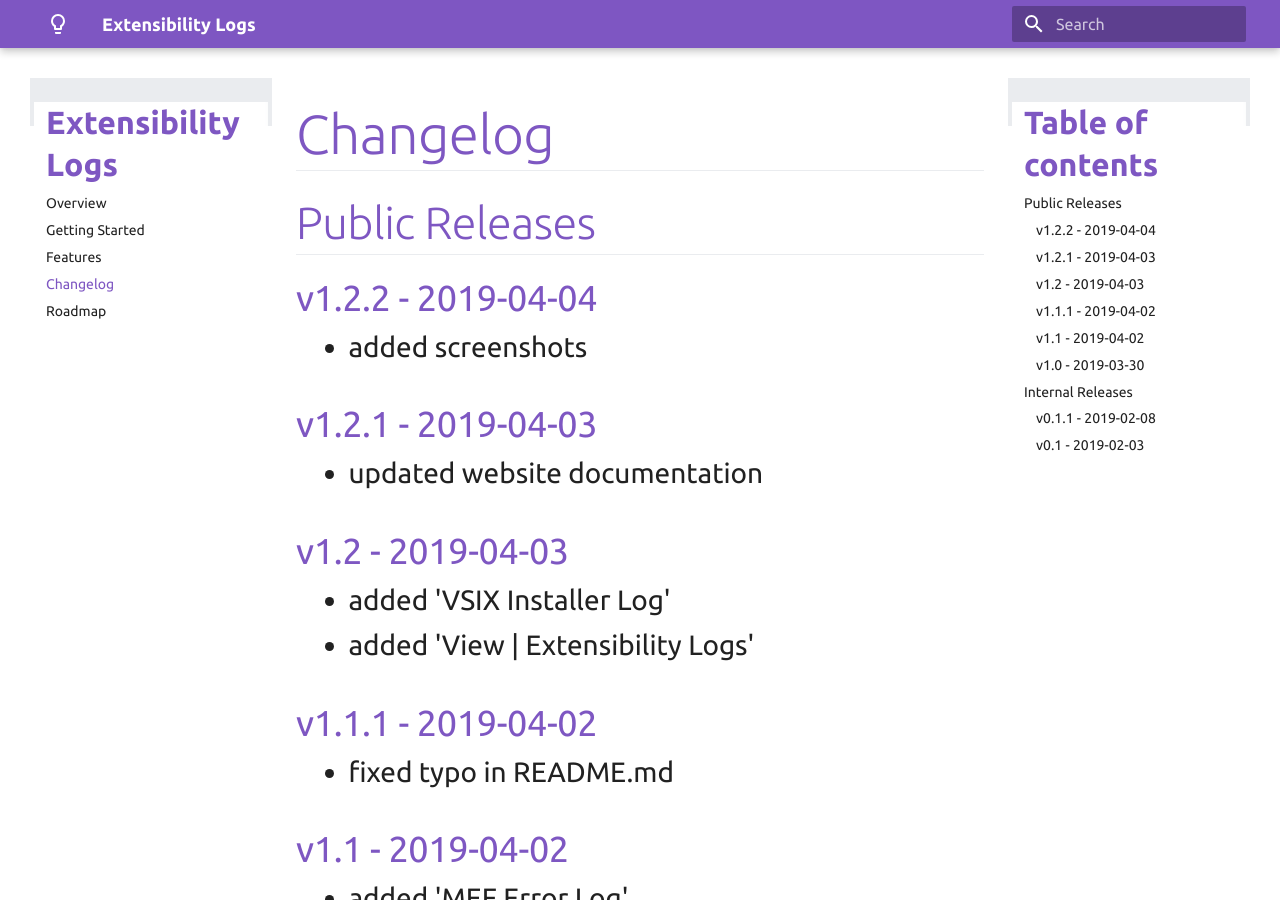
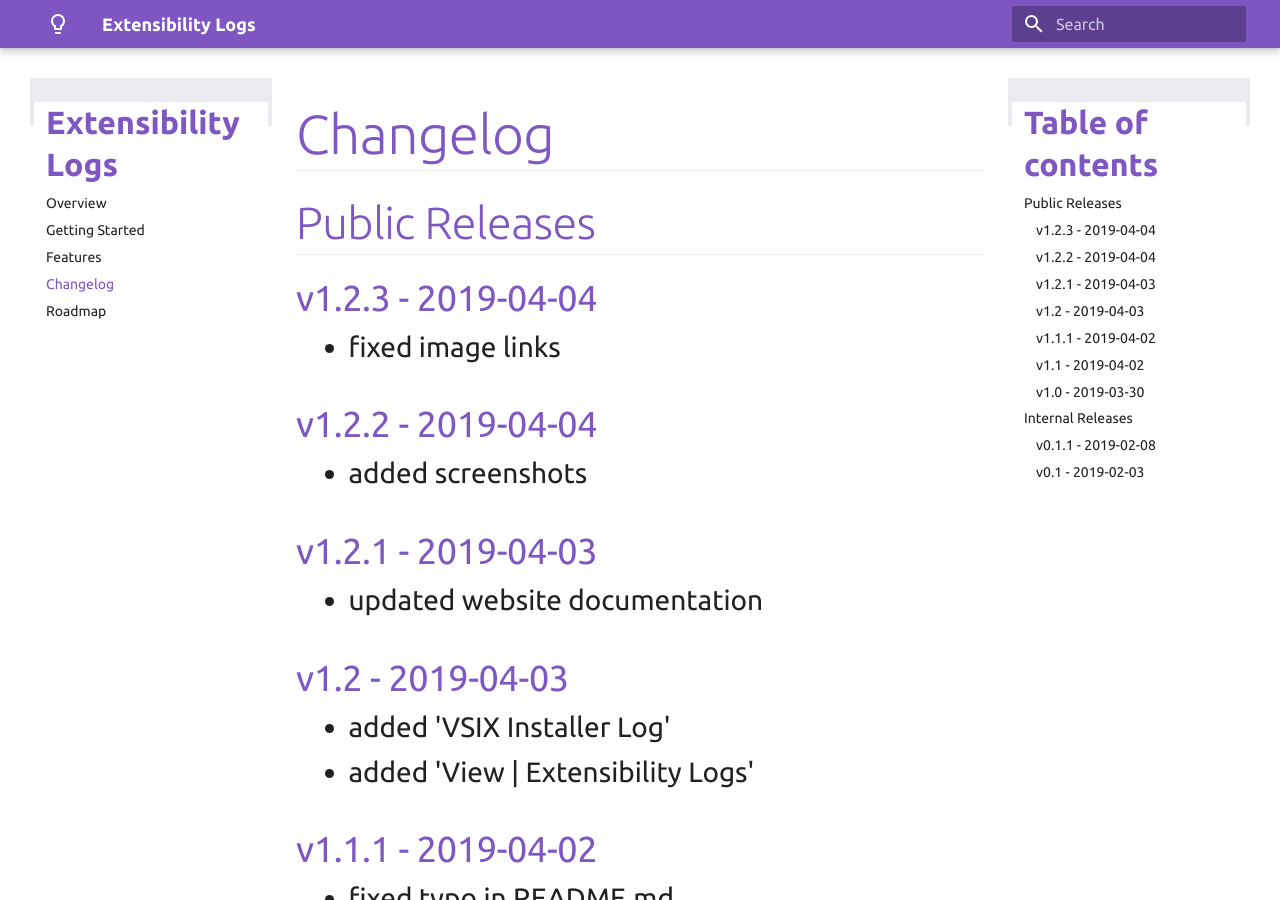
Before and after one commit to luminous-software/extensibility-logs, an MkDocs documentation site: the page built from docs-source/changelog.md, in a window 1280 px wide and 900 px high. Built offline with MkDocs 1.6.1 and Material for MkDocs 9.7.7, drawn with Linux system fonts in a browser that asks for light colours; old or Windows-style settings are respelled for this version of MkDocs.

Commit message:
docs(website): update changelog

```diff
--- a/docs-source/changelog.md
+++ b/docs-source/changelog.md
@@ -1,4 +1,7 @@
 ## Public Releases
+
+### v1.2.3 - 2019-04-04
+  - fixed image links
 
 ### v1.2.2 - 2019-04-04
   - added screenshots
```
